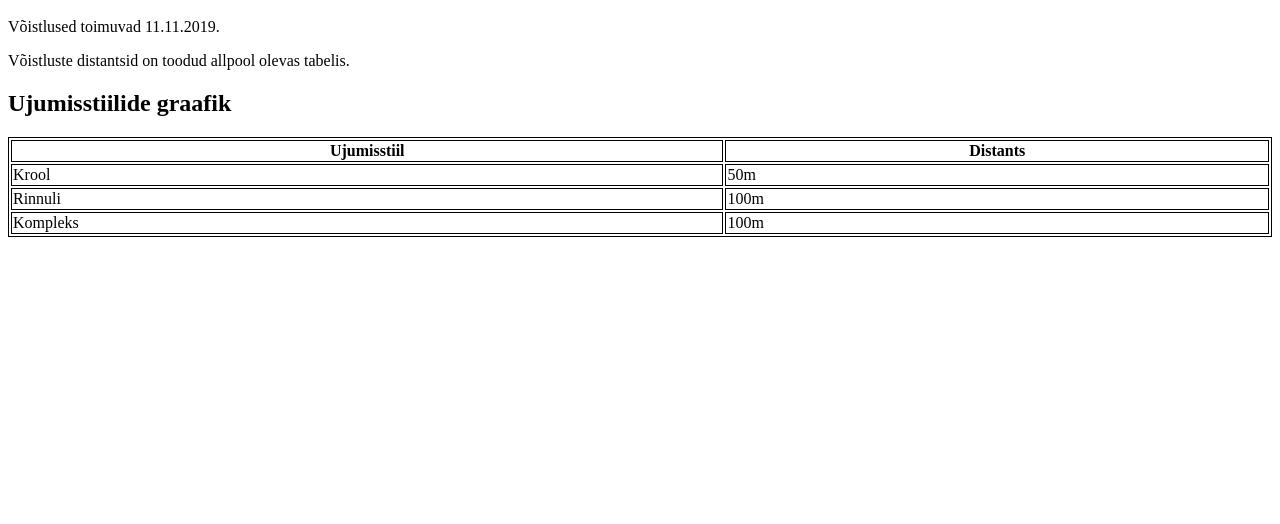
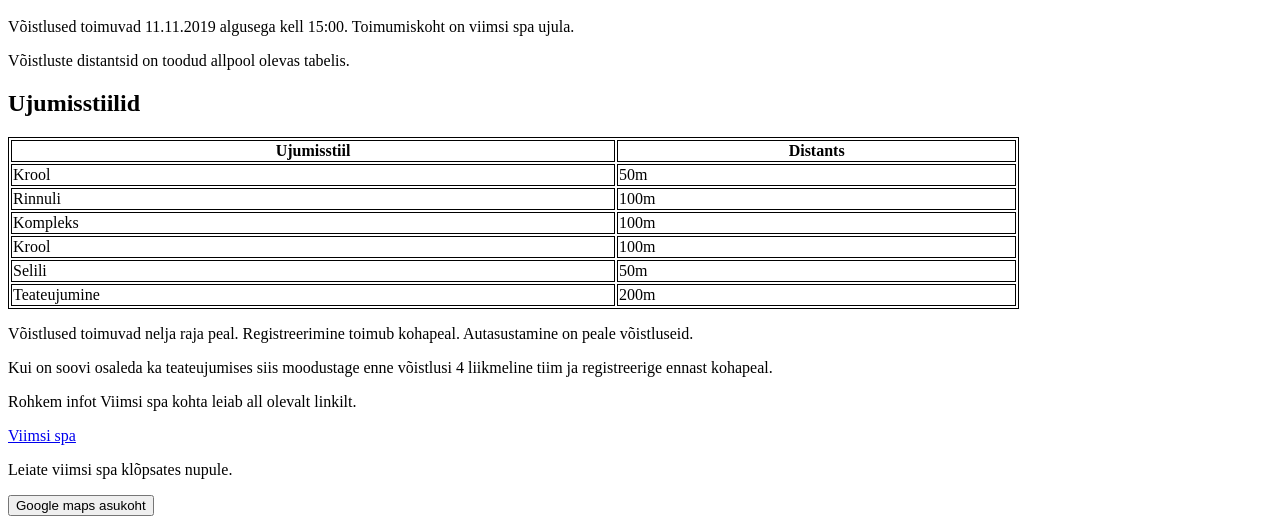
Before and after one commit to rkaselt/rkaselt.github.io, a plain HTML site: page index.html in a window 1280 px wide. Shown: the part 594-1118 px from the top of the page. Before the commit the page ends 839 px from the top, so only its background shows below. Drawn offline with Linux system fonts and the light colour scheme.

Commit message:
Update index.html

```diff
--- a/index.html
+++ b/index.html
@@ -18,12 +18,12 @@ table, th, td {
    </body>
 </html>
 
-<p>Võistlused toimuvad 11.11.2019.</p>
+<p>Võistlused toimuvad 11.11.2019 algusega kell 15:00. Toimumiskoht on viimsi spa ujula.</p>
 <p>Võistluste distantsid on toodud allpool olevas tabelis.</p>
 
-<h2>Ujumisstiilide graafik</h2>
+<h2>Ujumisstiilid</h2>
 
-<table style="width:100%">
+<table style="width:80%">
   <tr>
     <th>Ujumisstiil</th>
     <th>Distants</th>
@@ -40,7 +40,28 @@ table, th, td {
     <td>Kompleks</td>
     <td>100m</td>
   </tr>
+  <tr>
+    <td>Krool</td>
+    <td>100m</td>
+  </tr>
+  <tr>
+    <td>Selili</td>
+    <td>50m</td>
+  </tr>
+  <tr>
+    <td>Teateujumine</td>
+    <td>200m</td>
+  </tr>
 </table>
 
+<p>Võistlused toimuvad nelja raja peal. Registreerimine toimub kohapeal. Autasustamine on peale võistluseid.</p>
+<p>Kui on soovi osaleda ka teateujumises siis moodustage enne võistlusi 4 liikmeline tiim ja registreerige ennast kohapeal.</p>
+<p>Rohkem infot Viimsi spa kohta leiab all olevalt linkilt.</p>
+<a href="https://www.spatallinn.ee">Viimsi spa</a>
+
+<p>Leiate viimsi spa klõpsates nupule.</p>
+<form action="https://goo.gl/maps/f6eseye398BSKPUk6">
+    <input type="submit" value="Google maps asukoht" />
+</form>
 </body>
 </html>
```
